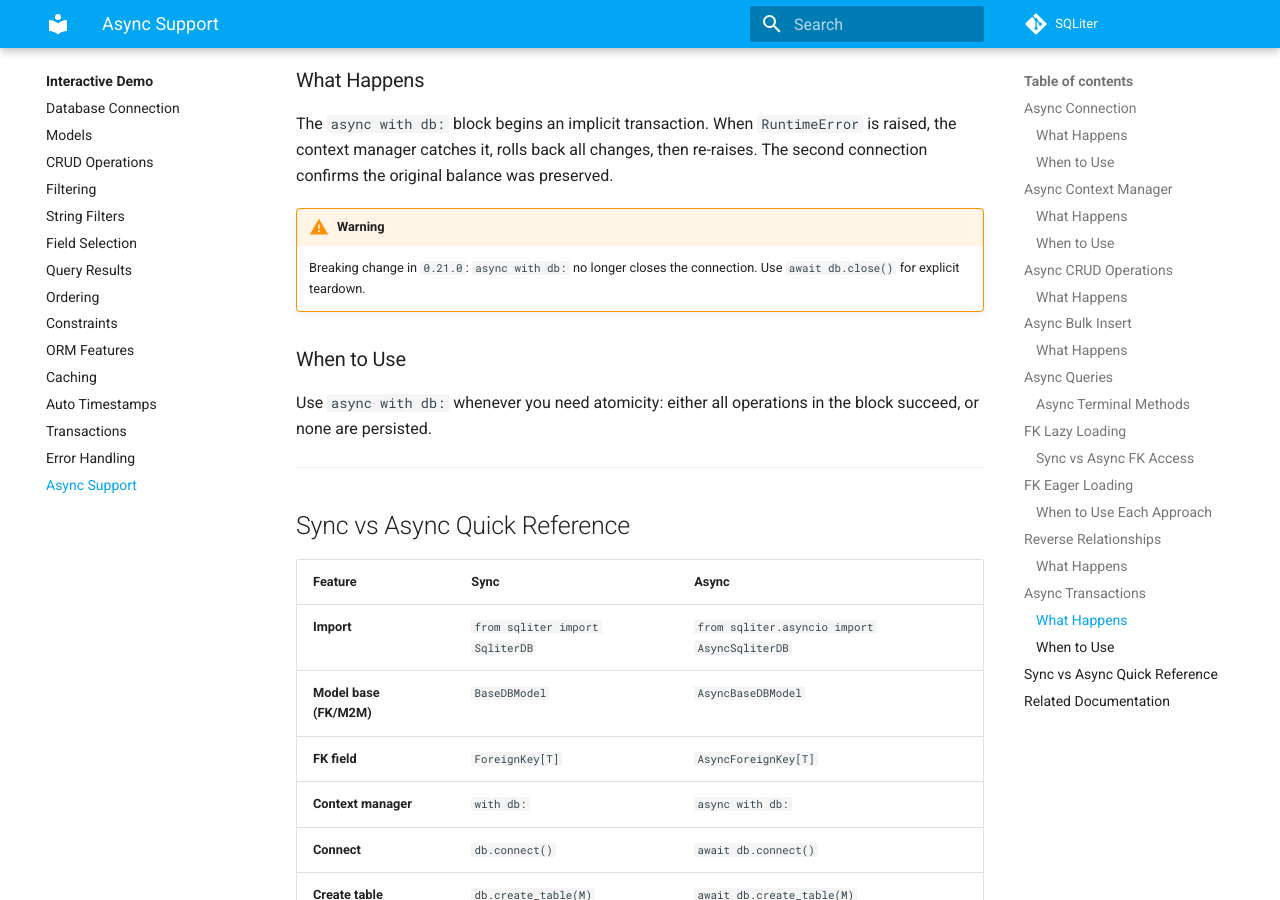
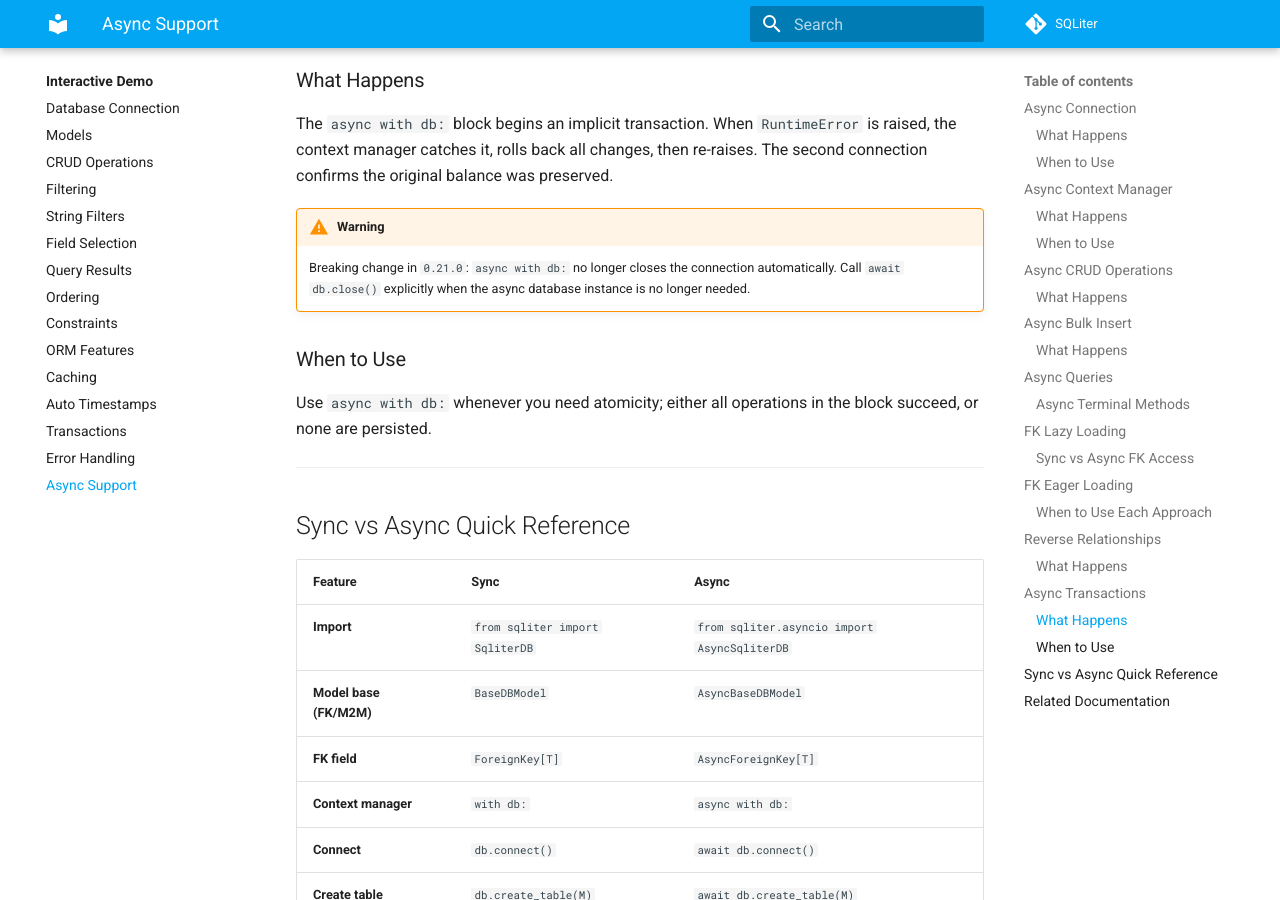
Before and after one commit to seapagan/sqliter-py, an MkDocs documentation site: the page built from docs/tui-demo/async.md, in a window 1280 px wide and 900 px high, scrolled down 10852 px. Built offline with MkDocs 1.6.1 and Material for MkDocs 9.7.7, drawn with Linux system fonts in a browser that asks for light colours; plug-ins that fetch from the network failed and are left out; comment, search, counter and statistics services are not loaded; some of the changed text lies outside the part shown.

Commit message:
docs: polish async tui prose
Signed-off-by: Grant Ramsay <seapagan@gmail.com>

```diff
--- a/docs/tui-demo/async.md
+++ b/docs/tui-demo/async.md
@@ -96,9 +96,10 @@
 
 ### When to Use
 
-Prefer `async with db:` when you need atomicity. From `0.21.0` onward it no
-longer closes the connection automatically, so call `await db.close()`
-explicitly when the async database instance is no longer needed.
+Prefer `async with db:` when you need atomicity. Starting with `0.21.0`, the
+context manager no longer closes the connection automatically; call
+`await db.close()` explicitly when the async database instance is no longer
+needed.
 
 !!! warning "Must use `async with`, not `with`"
     Using the plain `with db:` on an `AsyncSqliterDB` instance will raise a
@@ -539,11 +540,12 @@
 > [!WARNING]
 >
 > Breaking change in `0.21.0`: `async with db:` no longer closes the
-> connection. Use `await db.close()` for explicit teardown.
+> connection automatically. Call `await db.close()` explicitly when the async
+> database instance is no longer needed.
 
 ### When to Use
 
-Use `async with db:` whenever you need atomicity: either all operations in the
+Use `async with db:` whenever you need atomicity; either all operations in the
 block succeed, or none are persisted.
 
 ---
```
Also changed, not shown: other parts of docs/tui-demo/async.md (+1 -1 lines).
